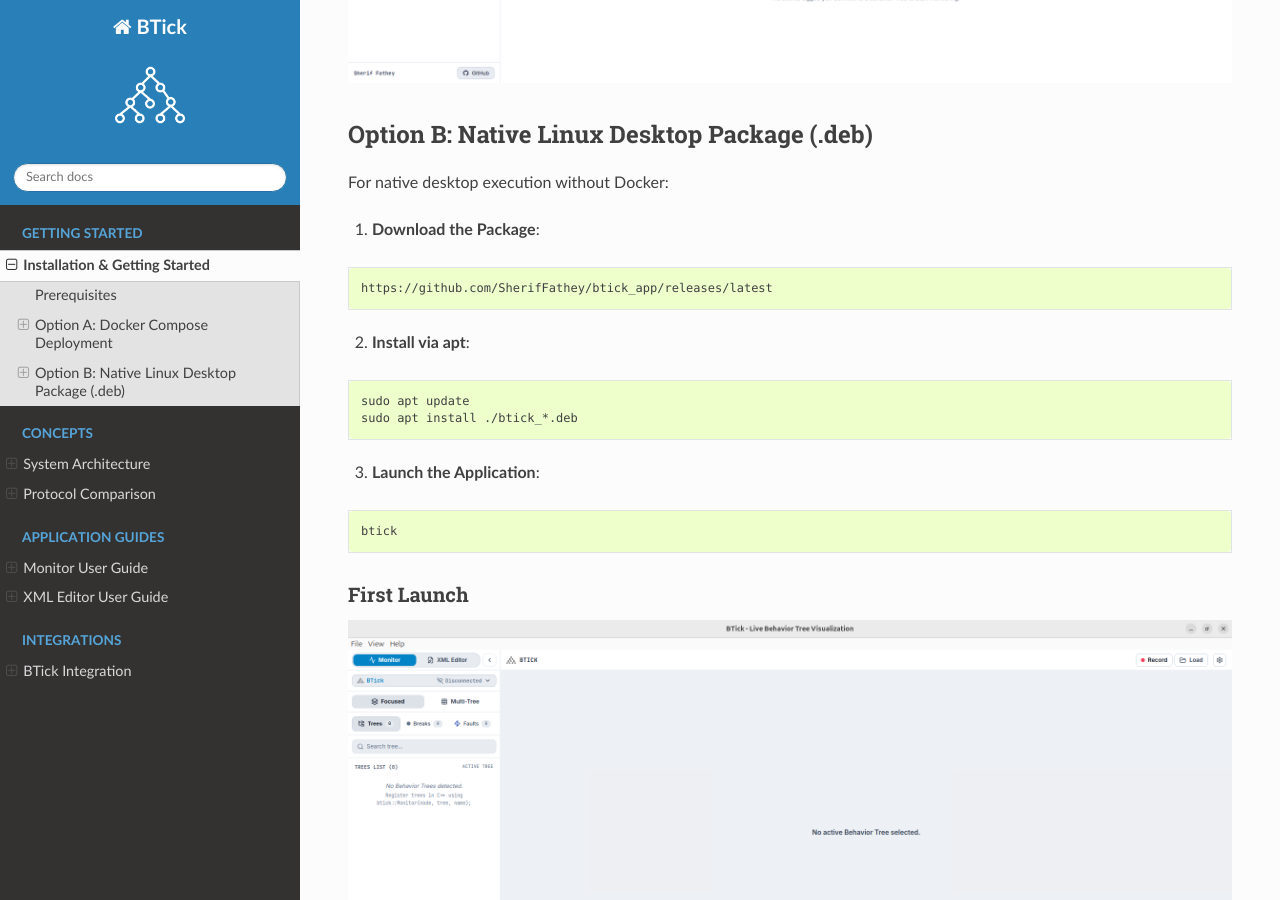
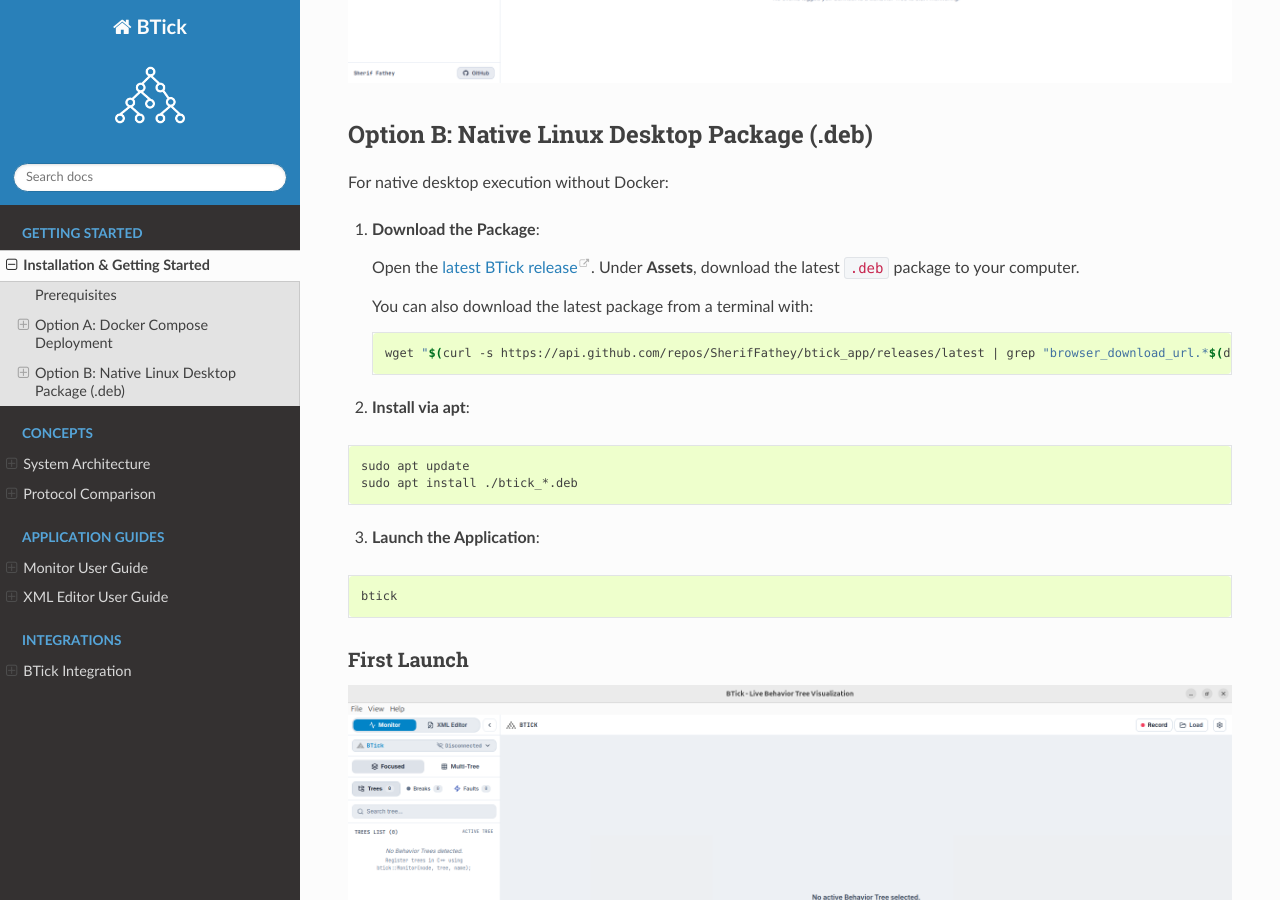
Before and after one commit to SherifFathey/btick_docs, a Sphinx documentation site: the page built from source/getting_started.rst, in a window 1280 px wide and 900 px high, scrolled down 2552 px. Built offline with Sphinx 7.4.7 and the Read the Docs theme 3.1.0, drawn with Linux system fonts in a browser that asks for light colours.

Commit message:
docs: update native Linux package installation instructions to include direct download link and terminal command

```diff
--- a/source/getting_started.rst
+++ b/source/getting_started.rst
@@ -158,9 +158,14 @@
 
 1. **Download the Package**:
 
-.. code-block:: bash
+   Open the `latest BTick release <https://github.com/SherifFathey/btick_app/releases/latest>`_.
+   Under **Assets**, download the latest ``.deb`` package to your computer.
 
-   https://github.com/SherifFathey/btick_app/releases/latest
+   You can also download the latest package from a terminal with:
+
+   .. code-block:: bash
+
+      wget "$(curl -s https://api.github.com/repos/SherifFathey/btick_app/releases/latest | grep "browser_download_url.*$(dpkg --print-architecture)\.deb" | cut -d '"' -f 4)"
 
 2. **Install via apt**:
 
```
